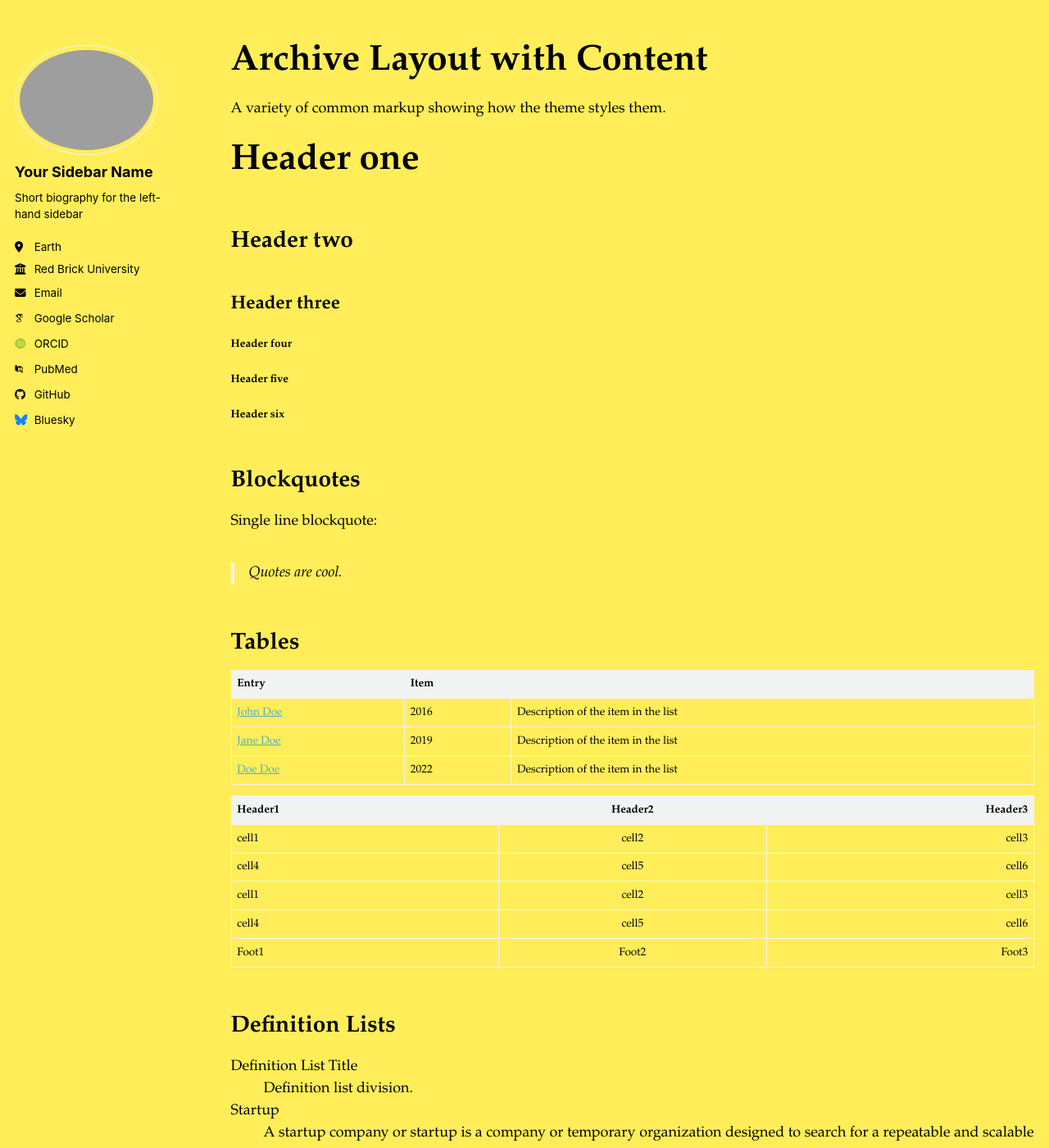
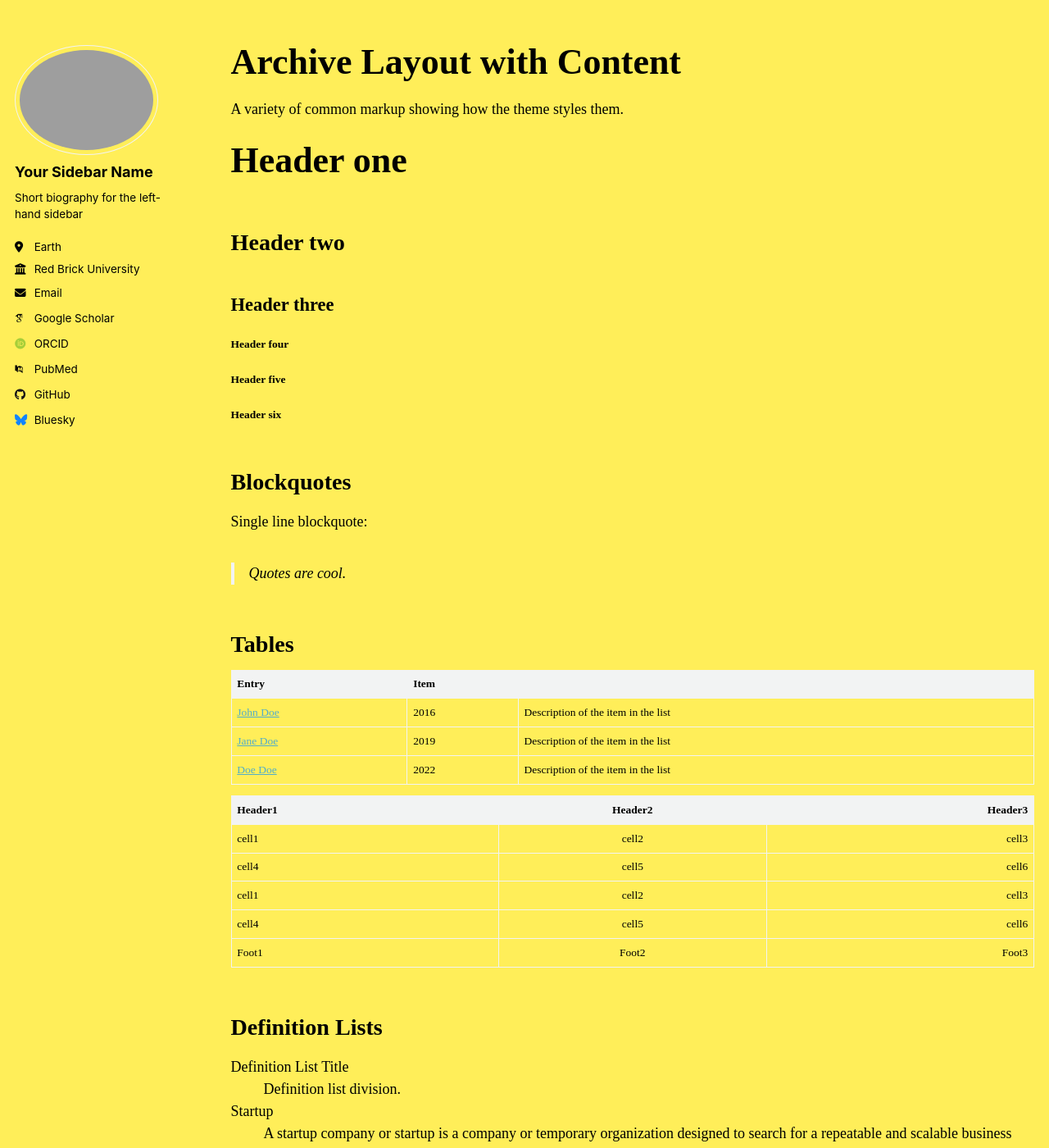
Before and after one commit to gray-huang/gray-huang.github.io, a Jekyll site: the page built from _pages/archive-layout-with-content.md, in a window 1280 px wide and 1400 px high. Shown: the whole window at 82% size. Built offline with Jekyll 4.4.1, drawn with Linux system fonts in a browser that asks for light colours; some web fonts are replaced.

Commit message:
adjust text font

```diff
--- a/_sass/_themes.scss
+++ b/_sass/_themes.scss
@@ -41,8 +41,8 @@ $type-size-6                : 0.75em;   // ~12px
 $type-size-7                : 0.6875em; // ~11px
 $type-size-8                : 0.625em;  // ~10px
 
-$global-font-family         : $garamond;
-$header-font-family         : $garamond;
+$global-font-family         : $calisto;
+$header-font-family         : $calisto;
 $caption-font-family        : $serif;
 
 /* ==========================================================================
```
